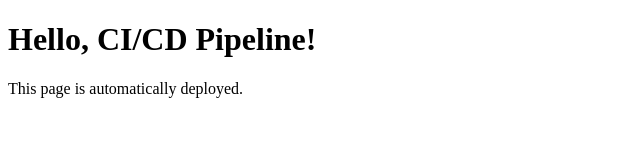
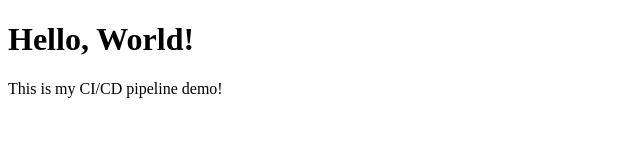
Before and after one commit to Renuka-2025/web-app, a plain HTML site: page index.html in a window 1280 px wide. Shown: the whole page, without its empty margins (0-640 px from the left). Drawn offline with Linux system fonts and the light colour scheme.

Commit message:
Add index.html for GitHub Pages

```diff
--- a/index.html
+++ b/index.html
@@ -1,12 +1,11 @@
+
 <!DOCTYPE html>
-<html lang="en">
+<html>
 <head>
-    <meta charset="UTF-8">
-    <meta name="viewport" content="width=device-width, initial-scale=1.0">
-    <title>My CI/CD Web App</title>
+    <title>My Web App</title>
 </head>
 <body>
-    <h1>Hello, CI/CD Pipeline!</h1>
-    <p>This page is automatically deployed.</p>
+    <h1>Hello, World!</h1>
+    <p>This is my CI/CD pipeline demo!</p>
 </body>
 </html>
```
